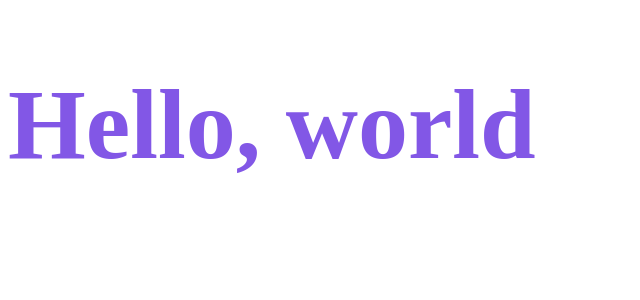
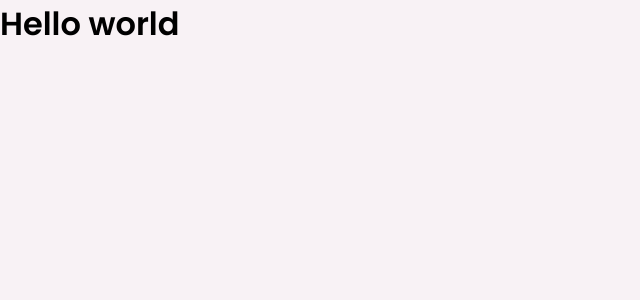
Before and after one commit to jthanlopes/rocketseat-ignite, a React (Create React App) app in the folder reactjs/dtmoney/: page / in a window 1280 px wide. Shown: the top 300 px of the page, without its empty margins (0-640 px from the left). Built offline with nearby package versions, Linux system fonts and the light colour scheme.

Commit message:
Importando fonts do Google e criando os estilos globais

```diff
--- a/reactjs/dtmoney/public/index.html
+++ b/reactjs/dtmoney/public/index.html
@@ -1,10 +1,17 @@
 <!DOCTYPE html>
 <html lang="en">
   <head>
+    <link rel="preconnect" href="https://fonts.googleapis.com">
+    <link rel="preconnect" href="https://fonts.gstatic.com" crossorigin>
+
     <meta charset="utf-8" />
     <meta name="viewport" content="width=device-width, initial-scale=1" />
 
+    <link rel="shortcut icon" href="favicon.png" type="image/png">
+
     <title>dtmoney</title>
+
+    <link href="https://fonts.googleapis.com/css2?family=Poppins:wght@400;600&display=swap" rel="stylesheet">
   </head>
   <body>
     <noscript>You need to enable JavaScript to run this app.</noscript>
--- a/reactjs/dtmoney/src/App.tsx
+++ b/reactjs/dtmoney/src/App.tsx
@@ -1,15 +1,12 @@
-import styled from 'styled-components';
+import { GlobalStyle } from './styles/global';
 
-const Title = styled.h1`
-  font-size: 100px;
-  color: #8257e6;
-`
 
 export function App() {
   return (
     <div className="App">
       <header className="App-header">
-        <Title className="title">Hello, world</Title>
+        <h1>Hello world</h1>
+        <GlobalStyle />
       </header>
     </div>
   );
--- /dev/null
+++ b/reactjs/dtmoney/src/styles/global.ts
@@ -0,0 +1,56 @@
+import { createGlobalStyle } from 'styled-components';
+
+export const GlobalStyle = createGlobalStyle`
+	:root {
+		--background: #f8f2f5;
+    --red: #E52e54;
+    --blue: #5429CC;
+    --green: #33CC95;
+
+    --blue-light: #6933FF;
+
+    --text-title: #363f5f;
+    --text-body: #969cb3;
+
+    --shape: #FFFFFF;
+	}
+
+	* {
+		margin: 0;
+		padding: 0;
+		box-sizing: border-box;
+	}
+
+	html {
+		@media (max-width: 1080px) {
+			font-size: 93.75%;
+		}
+
+		@media (max-width: 720px) {
+			font-size: 87.5%;
+		}
+	}
+
+	body {
+		background: var(--background);
+		-webkit-font-smoothing: antialiased;
+	}
+
+	body, input, textarea, button {
+		font-family: 'Poppins', sans-serif;
+		font-weight: 400;
+	}
+
+	h1, h2, h3, h4, h5, h6, strong {
+		font-weight: 600;
+	}
+
+	button {
+		cursor: pointer;
+	}
+
+	[disable] {
+		opacity: 0.6;
+		cursor: not-allowed;
+	}
+`
```
